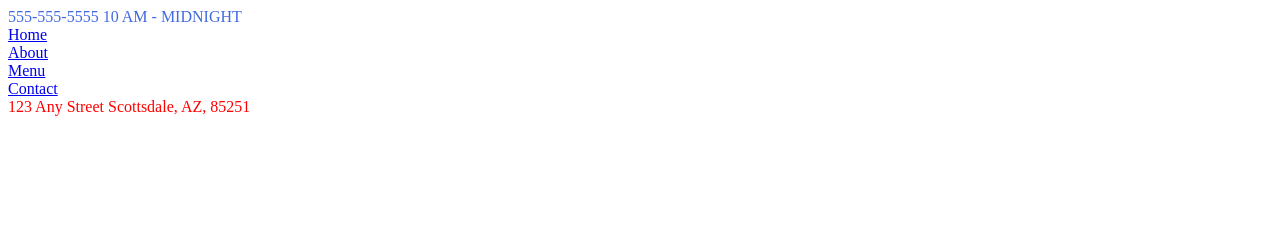
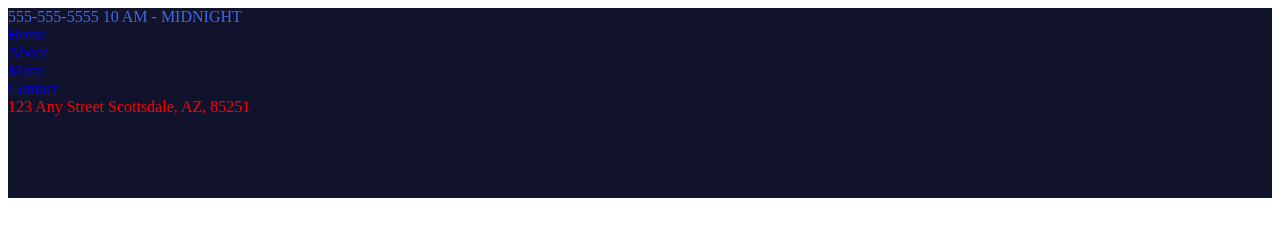
Before and after one commit to Rovert4824/Devcamp-project, a plain HTML site: page index2.html in a window 1280 px wide. Drawn offline with Linux system fonts and the light colour scheme.

Commit message:
test commit

```diff
--- a/styles.css
+++ b/styles.css
@@ -1,6 +1,7 @@
 /*Common nav styles*/
 .navigation-wrapper {
     height: 190px;
+    background-color: #11122b;
 }
 .contact-hours-wrapper {
     color: royalblue;
```
